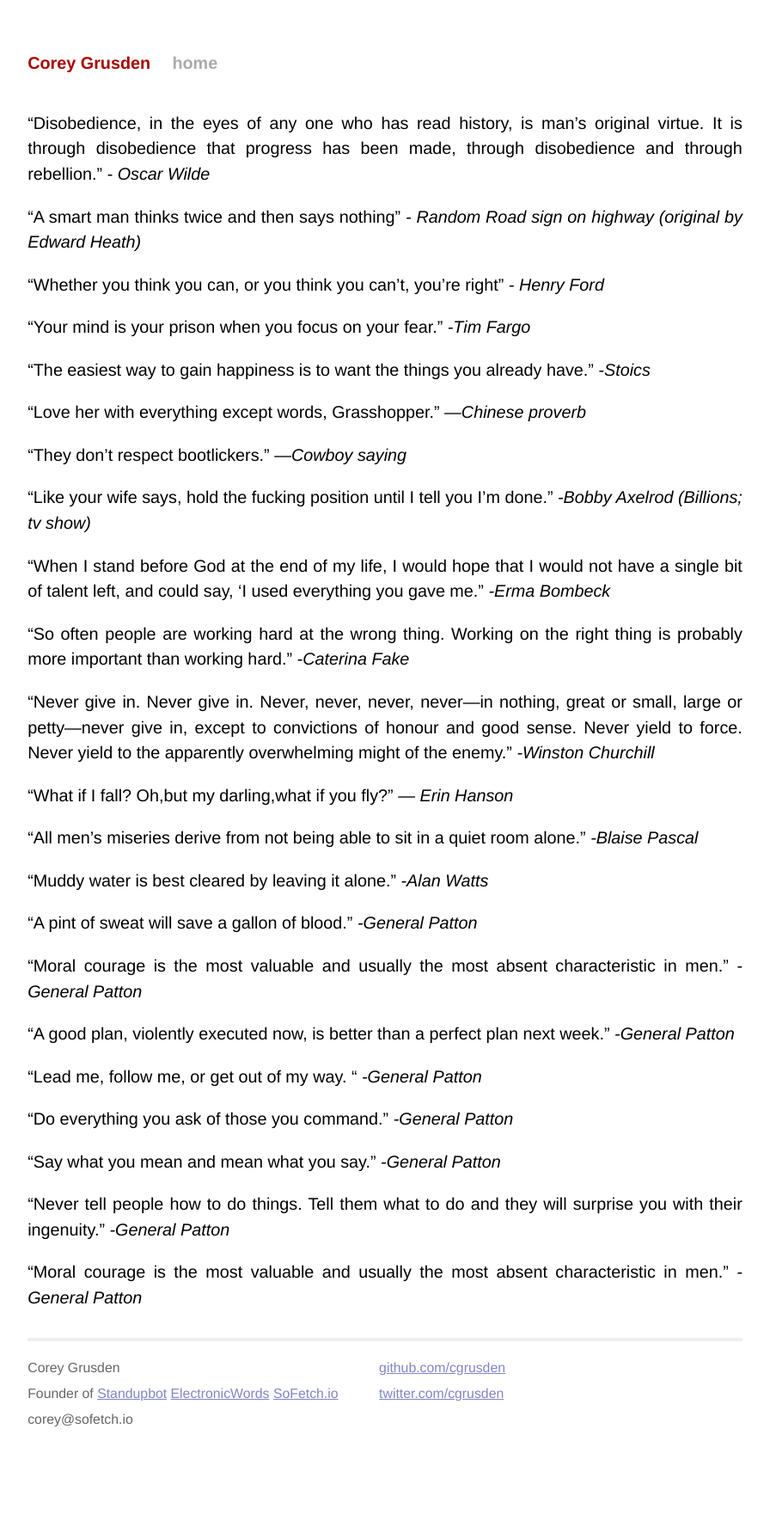
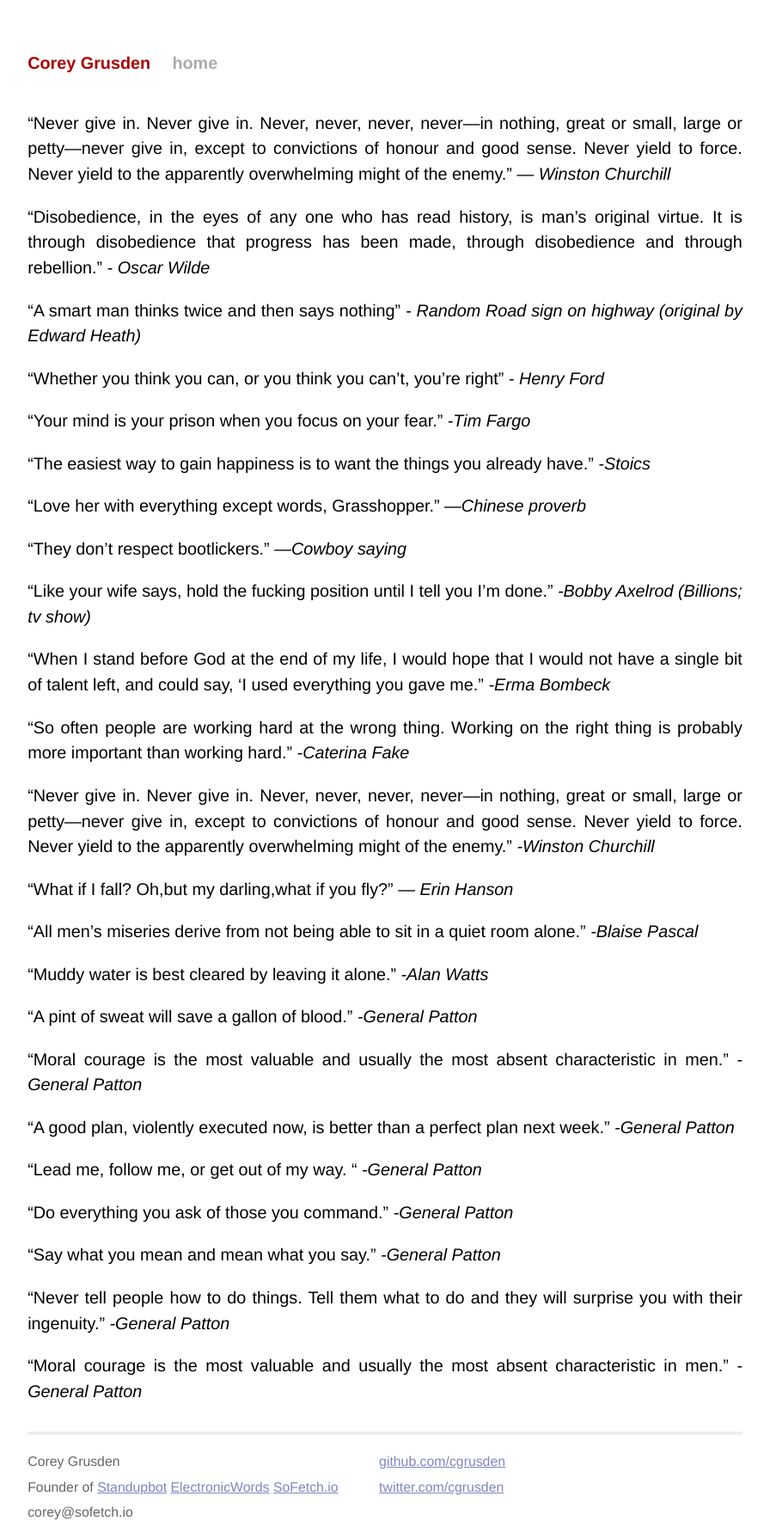
Before and after one commit to cgrusden/cgrusden.github.io, a Jekyll site: the page built from quotes.md, in a window 1280 px wide. Shown: the whole page at 86% size, without its empty margins (192-1088 px from the left). Built offline with Jekyll 4.4.1, drawn with Linux system fonts in a browser that asks for light colours; our own code applies the rules of GitHub Pages for plain Markdown files; before the commit the page ends 1681 px from its top, so only the background shows below that.

Commit message:
Add churchhill

```diff
--- a/quotes.md
+++ b/quotes.md
@@ -1,6 +1,8 @@
 ---
 title: "Quotes I live by"
 ---
+
+“Never give in. Never give in. Never, never, never, never—in nothing, great or small, large or petty—never give in, except to convictions of honour and good sense. Never yield to force. Never yield to the apparently overwhelming might of the enemy.” _― Winston Churchill_
 
 "Disobedience, in the eyes of any one who has read history, is man's original virtue. It is through disobedience that progress has been made, through disobedience and through rebellion." _- Oscar Wilde_
 
```
